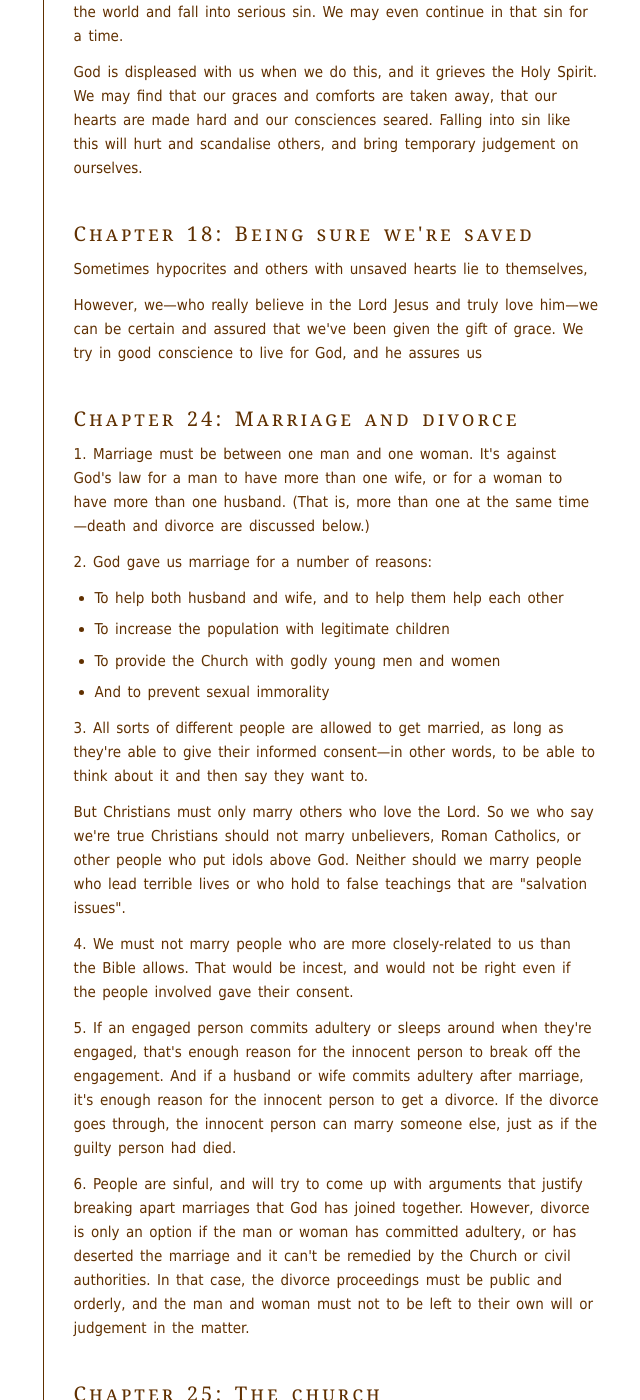
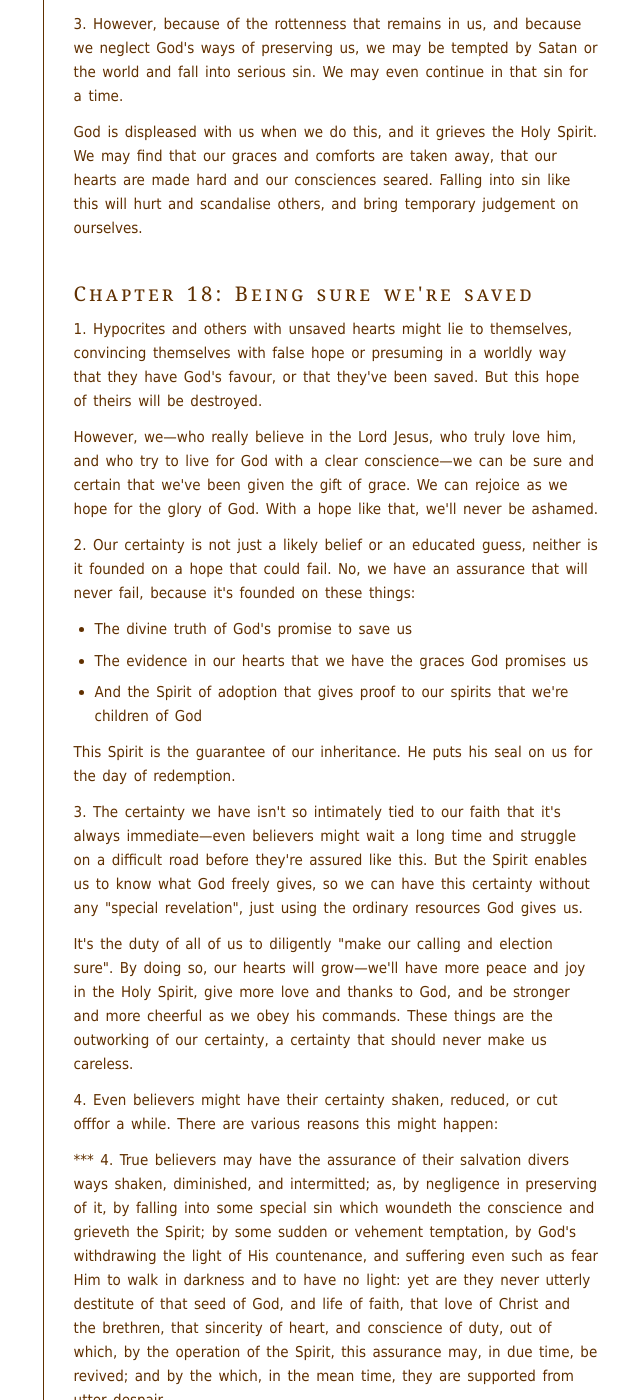
Before and after one commit to benhoyt/benhoyt.github.com, a Jekyll site: the page built from writings-plain-english-westminster.html, in a window 1280 px wide and 1400 px high, scrolled down 18184 px. Shown: the whole window, without its empty margins (391-1031 px from the left). Built offline with Jekyll 4.4.1, drawn with Linux system fonts in a browser that asks for light colours; some of the changed text lies outside the part shown.

Commit message:
Most of chapter 18

```diff
--- a/writings-plain-english-westminster.html
+++ b/writings-plain-english-westminster.html
@@ -17,6 +17,8 @@ permalink: /writings/plain-english-westminster/index.html
 
 
 <h2 id="introduction">Introduction: Why a PEW?</h2>
+
+<p>TODO: tighten intro, less blab, note about "we" pronoun from Christian POV, use of modern English idioms, note "it is what it is".</p>
 
 <p>Because if it ain't in plain English, it ain't worth reading.</p>
 
@@ -50,7 +52,7 @@ permalink: /writings/plain-english-westminster/index.html
  <li><a href="#chapter3">Chapter 3: God’s eternal decisions</a></li>
  <li><a href="#chapter4">Chapter 4: Creation</a></li>
  <li><a href="#chapter5">Chapter 5: Providence</a></li>
- <li><a href="#chapter6">Chapter 6: The Fall, sin and punishment</a></li>
+ <li><a href="#chapter6">Chapter 6: The Fall, sin, and punishment</a></li>
  <li><a href="#chapter7">Chapter 7: God's covenant with us</a></li>
  <li><a href="#chapter8">Chapter 8: Christ the mediator</a></li>
  <li><a href="#chapter9">Chapter 9: Free will</a></li>
@@ -213,7 +215,7 @@ permalink: /writings/plain-english-westminster/index.html
 <p>7. God’s providence governs all creatures in a general way, but in a very special way it cares for his Church. In fact, God works all things for the good of the Church.</p>
 
 
-<h2 id="chapter6">Chapter 6: The Fall, sin and punishment</h2>
+<h2 id="chapter6">Chapter 6: The Fall, sin, and punishment</h2>
 
 <p>1. Adam and Eve, our first parents, were seduced to eat the forbidden fruit by Satan's subtle tempting. God allowed them to sin like this because his purpose was to glorify himself, in line with his wise and holy design.</p>
 
@@ -407,9 +409,30 @@ permalink: /writings/plain-english-westminster/index.html
 
 <h2 id="chapter18">Chapter 18: Being sure we're saved</h2>
 
-<p>Sometimes hypocrites and others with unsaved hearts lie to themselves,
+<p>1. Hypocrites and others with unsaved hearts might lie to themselves, convincing themselves with false hope or presuming in a worldly way that they have God's favour, or that they've been saved. But this hope of theirs will be destroyed.</p>
 
-<p>However, we—who really believe in the Lord Jesus and truly love him—we can be certain and assured that we've been given the gift of grace. We try in good conscience to live for God, and he assures us
+<p>However, we—who really believe in the Lord Jesus, who truly love him, and who try to live for God with a clear conscience—we can be sure and certain that we've been given the gift of grace. We can rejoice as we hope for the glory of God. With a hope like that, we'll never be ashamed.</p>
+
+<p>2. Our certainty is not just a likely belief or an educated guess, neither is it founded on a hope that could fail. No, we have an assurance that will never fail, because it's founded on these things:</p>
+
+<ul>
+ <li>The divine truth of God's promise to save us</li>
+ <li>The evidence in our hearts that we have the graces God promises us</li>
+ <li>And the Spirit of adoption that gives proof to our spirits that we're children of God</li>
+</ul>
+
+<p>This Spirit is the guarantee of our inheritance. He puts his seal on us for the day of redemption.</p>
+
+<p>3. The certainty we have isn't so intimately tied to our faith that it's always immediate—even believers might wait a long time and struggle on a difficult road before they're assured like this. But the Spirit enables us to know what God freely gives, so we can have this certainty without any "special revelation", just using the ordinary resources God gives us.</p>
+
+<p>It's the duty of all of us to diligently "make our calling and election sure". By doing so, our hearts will grow—we'll have more peace and joy in the Holy Spirit, give more love and thanks to God, and be stronger and more cheerful as we obey his commands. These things are the outworking of our certainty, a certainty that should never make us careless.</p>
+
+<p>4. Even believers might have their certainty shaken, reduced, or cut offfor a while. There are various reasons this might happen:</p>
+
+***
+
+4.  True believers may have the assurance of their salvation divers ways shaken, diminished, and intermitted; as, by negligence in preserving of it, by falling into some special sin which woundeth the conscience and grieveth the Spirit; by some sudden or vehement temptation, by God's withdrawing the light of His countenance, and suffering even such as fear Him to walk in darkness and to have no light: yet are they never utterly destitute of that seed of God, and life of faith, that love of Christ and the brethren, that sincerity of heart, and conscience of duty, out of which, by the operation of the Spirit, this assurance may, in due time, be revived; and by the which, in the mean time, they are supported from utter despair.
+-----
 
 
 <h2 id="chapter24">Chapter 24: Marriage and divorce</h2>
```
